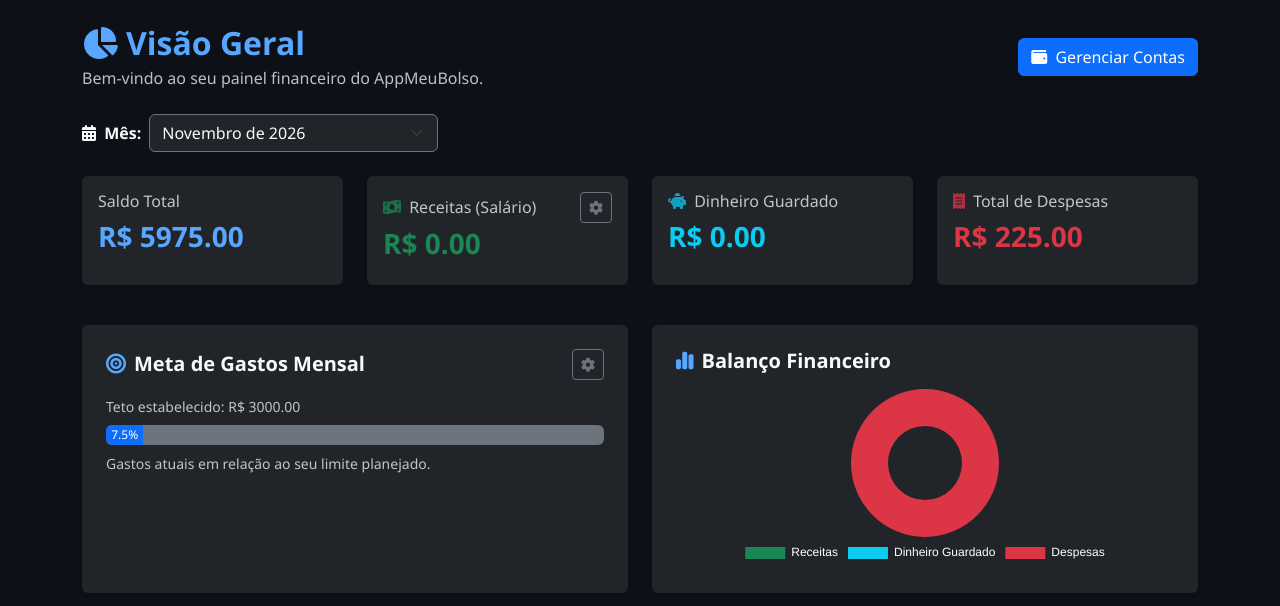
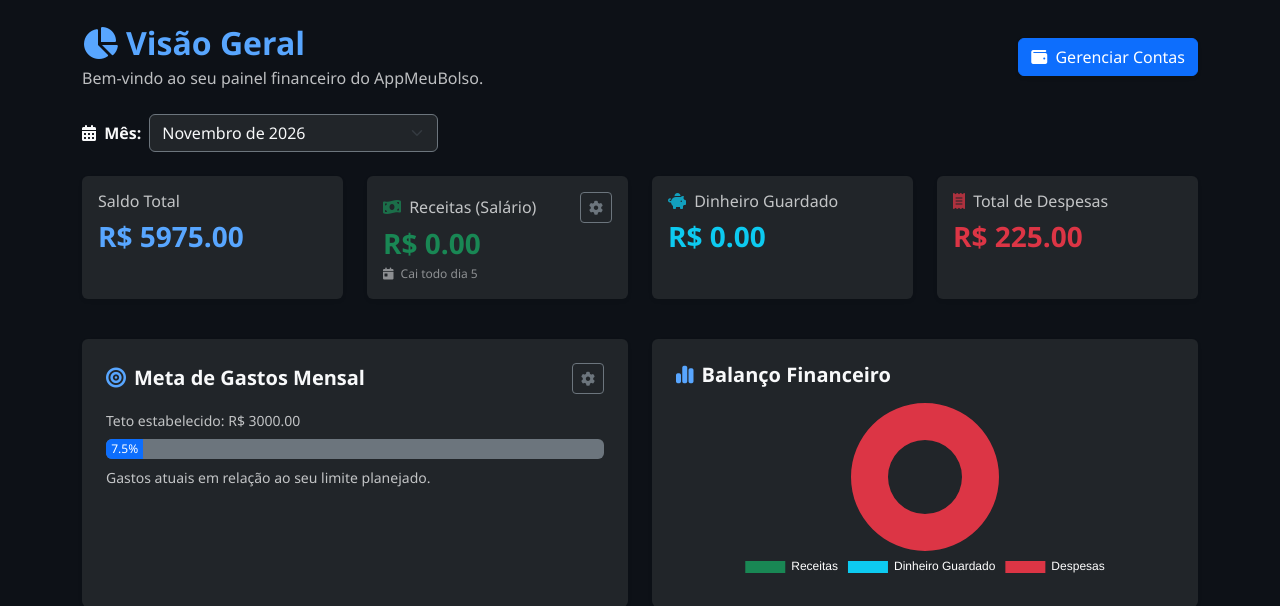
Before and after one commit to lungponto-ctrl/meubolso, a Flask app: page / in a window 1280 px wide. Shown: the part 57-663 px from the top of the page. Run offline with Flask 3, Linux system fonts and the light colour scheme; a user stored in the database is signed in; data comes from the database, SQL or seed files in the repository.

Commit message:
Adicionado suporte a configuracao do dia do salario no dashboard e modal

```diff
--- a/app/__init__.py
+++ b/app/__init__.py
@@ -93,17 +93,19 @@ def create_app():
         # Busca ou cria a configuração padrão no banco
         config = Configuracao.query.first()
         if not config:
-            config = Configuracao(meta_gastos=3000.00, salario_base=0.00)
+            config = Configuracao(meta_gastos=3000.00, salario_base=0.00, dia_salario=5)
             db.session.add(config)
             db.session.commit()
 
-        # Se o usuário enviou uma alteração de meta de gastos ou salário base pelo dashboard
+        # Se o usuário enviou alteração de meta, salário base ou dia do salário pelo dashboard
         if request.method == 'POST':
             try:
                 if 'meta_gastos' in request.form:
                     config.meta_gastos = float(request.form.get('meta_gastos', 3000.00))
                 if 'salario_base' in request.form:
                     config.salario_base = float(request.form.get('salario_base', 0.00))
+                if 'dia_salario' in request.form:
+                    config.dia_salario = int(request.form.get('dia_salario', 5))
                 db.session.commit()
                 return redirect(url_for('index'))
             except Exception as e:
@@ -163,6 +165,7 @@ def create_app():
         # Metas e Configurações Dinâmicas
         meta_gastos = config.meta_gastos
         salario_base = config.salario_base
+        dia_salario = config.dia_salario
         percentual_gastos = (total_despesas / meta_gastos * 100) if meta_gastos > 0 else 0
 
         return render_template('dashboard.html',
@@ -170,6 +173,7 @@ def create_app():
                                saldo_total=saldo_total,
                                total_receitas=total_receitas,
                                salario_base=salario_base,
+                               dia_salario=dia_salario,
                                total_guardado=total_guardado,
                                total_despesas=total_despesas,
                                meta_gastos=meta_gastos,
@@ -210,6 +214,13 @@ def create_app():
             db.session.execute(db.text("ALTER TABLE configuracao ADD COLUMN salario_base FLOAT DEFAULT 0.00"))
             db.session.commit()
 
+        # Garante de forma segura que a coluna dia_salario existe na tabela configuracao
+        try:
+            db.session.execute(db.text("SELECT dia_salario FROM configuracao LIMIT 1"))
+        except Exception:
+            db.session.execute(db.text("ALTER TABLE configuracao ADD COLUMN dia_salario INTEGER DEFAULT 5"))
+            db.session.commit()
+
         # Garante que a usuária Daniely está configurada no sistema com a senha correta
         from app.models import Usuario
         user_daniely = Usuario.query.filter_by(username='Daniely').first()
--- a/app/models.py
+++ b/app/models.py
@@ -84,6 +84,7 @@ class Configuracao(db.Model):
     id = db.Column(db.Integer, primary_key=True)
     meta_gastos = db.Column(db.Float, default=3000.00, nullable=False)
     salario_base = db.Column(db.Float, default=0.00, nullable=False)  # Salário fixo mensal configurável
+    dia_salario = db.Column(db.Integer, default=5, nullable=False)  # Dia do mês em que o salário cai
 
 
 class ContaRecorrente(db.Model):
--- a/app/templates/dashboard.html
+++ b/app/templates/dashboard.html
@@ -61,7 +61,8 @@
                     <i class="fa-solid fa-gear"></i>
                 </button>
             </div>
-            <h3 class="fw-bold text-success">R$ {{ "%.2f"|format(total_receitas|default(0.0)) }}</h3>
+            <h3 class="fw-bold text-success mb-1">R$ {{ "%.2f"|format(total_receitas|default(0.0)) }}</h3>
+            <small class="text-light opacity-50" style="font-size: 0.75rem;"><i class="fa-solid fa-calendar-day me-1"></i> Cai todo dia {{ dia_salario|default(5) }}</small>
         </div>
     </div>
     <div class="col-md-3 mb-3">
@@ -177,24 +178,29 @@
     </div>
 </div>
 
-<!-- Modal para Editar o Salário Fixo Mensal -->
+<!-- Modal para Editar o Salário Fixo Mensal e Dia de Recebimento -->
 <div class="modal fade" id="modalEditarSalario" tabindex="-1" aria-labelledby="modalEditarSalarioLabel" aria-hidden="true">
     <div class="modal-dialog modal-dialog-centered">
         <div class="modal-content bg-dark text-light border-secondary">
             <form method="POST">
                 <div class="modal-header border-secondary">
-                    <h5 class="modal-title fw-bold text-accent" id="modalEditarSalarioLabel"><i class="fa-solid fa-money-bill-wave me-2"></i>Definir Salário Fixo Mensal</h5>
+                    <h5 class="modal-title fw-bold text-accent" id="modalEditarSalarioLabel"><i class="fa-solid fa-money-bill-wave me-2"></i>Configurar Salário Mensal</h5>
                     <button type="button" class="btn-close btn-close-white" data-bs-dismiss="modal" aria-label="Close"></button>
                 </div>
                 <div class="modal-body">
                     <div class="mb-3">
-                        <label class="form-label text-light opacity-75">Valor do Salário / Receita Mensal Fixa (R$)</label>
+                        <label class="form-label text-light opacity-75">Valor do Salário / Receita Fixa (R$)</label>
                         <input type="number" step="0.01" name="salario_base" value="{{ salario_base|default(0.0) }}" class="form-control bg-dark text-light border-secondary" required placeholder="0.00">
+                    </div>
+                    <div class="mb-3">
+                        <label class="form-label text-light opacity-75">Dia do Mês em que o Salário Cai (Ex: 5)</label>
+                        <input type="number" min="1" max="31" name="dia_salario" value="{{ dia_salario|default(5) }}" class="form-control bg-dark text-light border-secondary" required>
+                        <small class="text-muted" style="font-size: 0.75rem;">Dia padrão do mês em que este rendimento fica disponível.</small>
                     </div>
                 </div>
                 <div class="modal-footer border-secondary">
                     <button type="button" class="btn btn-outline-secondary" data-bs-dismiss="modal">Cancelar</button>
-                    <button type="submit" class="btn btn-primary"><i class="fa-solid fa-floppy-disk me-1"></i> Salvar Salário</button>
+                    <button type="submit" class="btn btn-primary"><i class="fa-solid fa-floppy-disk me-1"></i> Salvar Configuração</button>
                 </div>
             </form>
         </div>
```
